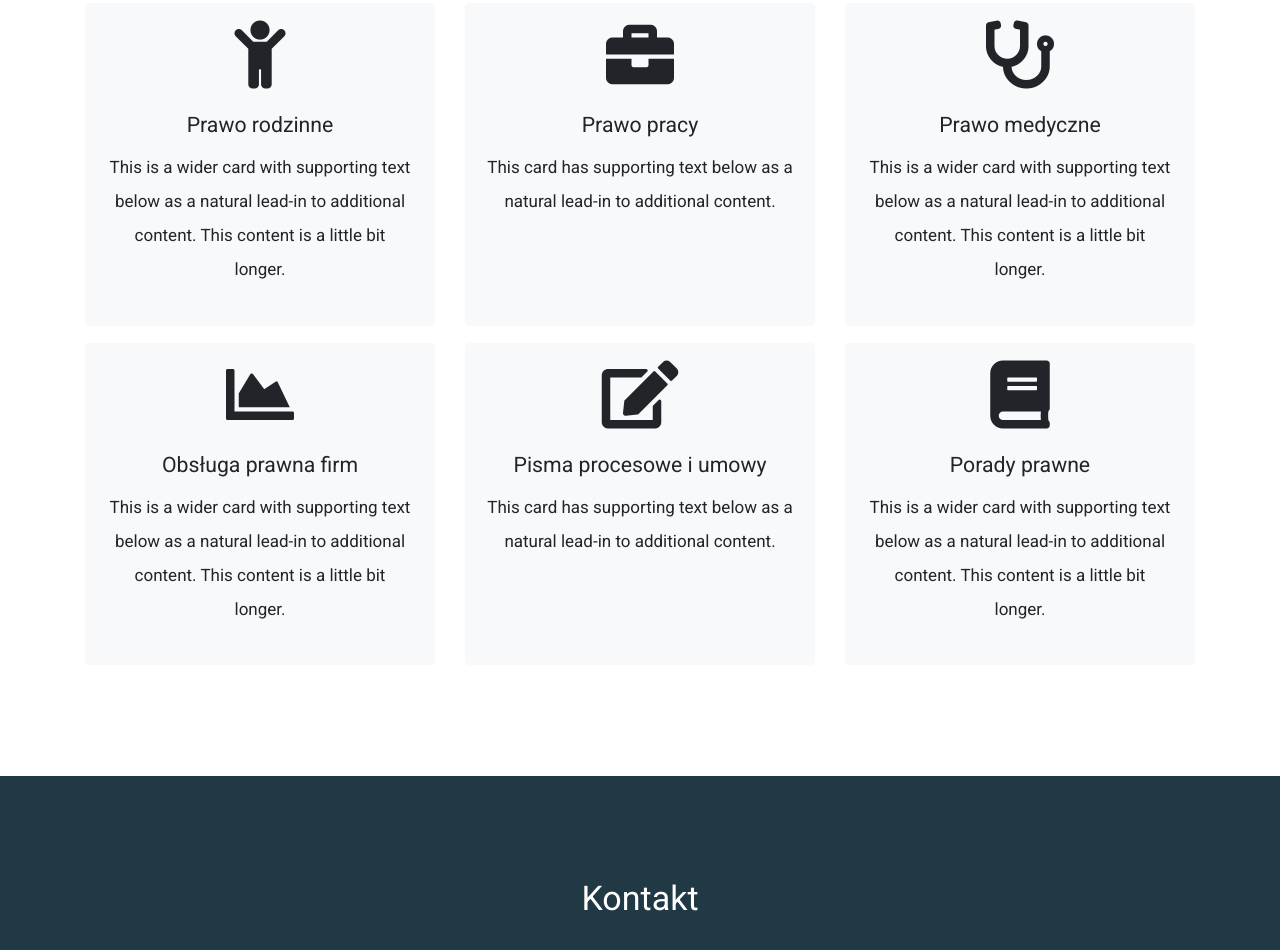
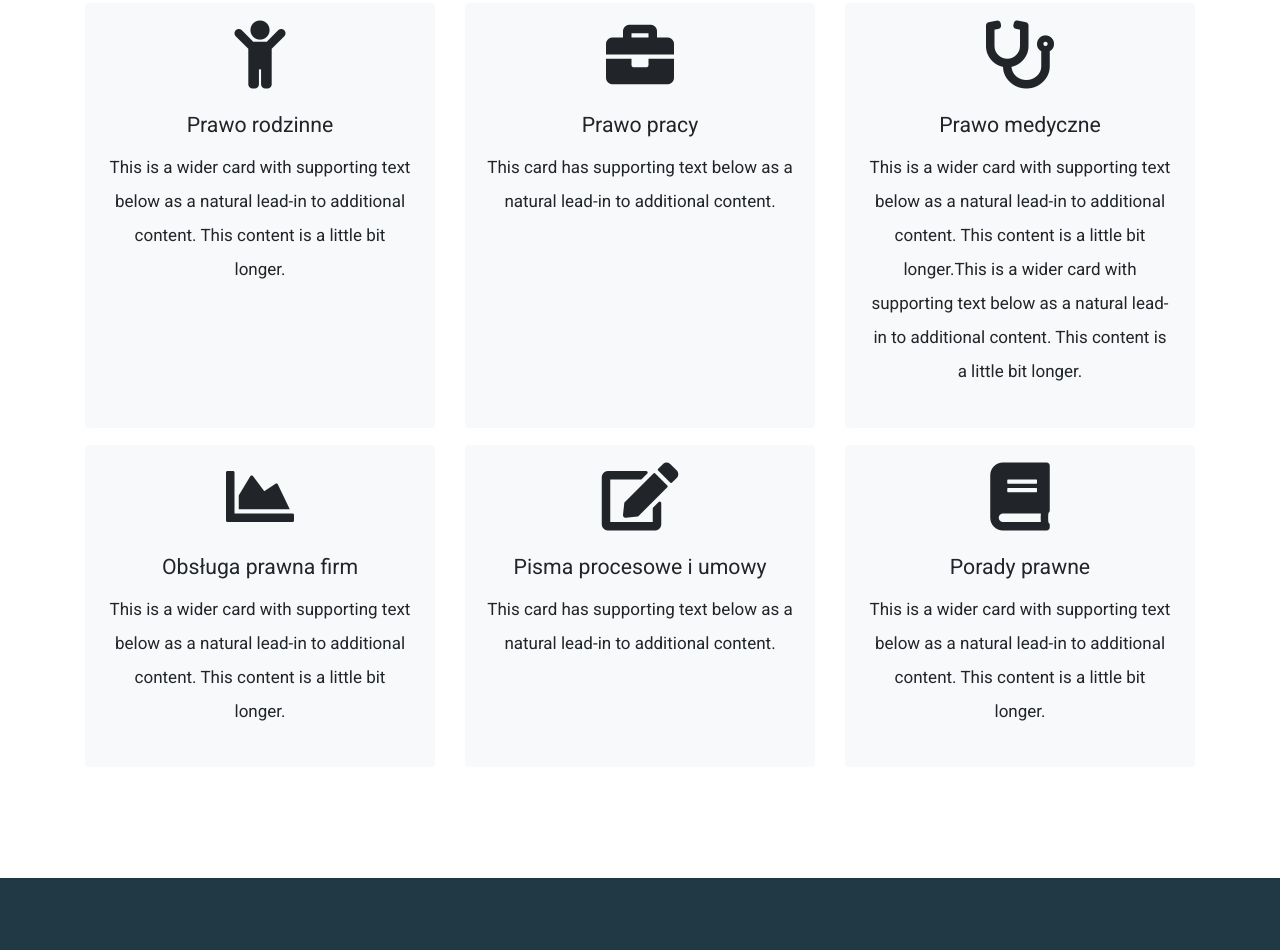
Before and after one commit to EwkaF/Law-Firm, a plain HTML site: page index.html in a window 1280 px wide. Shown: the part 3035-3985 px from the top of the page. Drawn offline with nearby package versions, Linux system fonts and the light colour scheme.

Commit message:
some changes

```diff
--- a/index.html
+++ b/index.html
@@ -221,7 +221,7 @@
         </span>
         <div class="card-body">
           <h5 class="card-title">Prawo medyczne</h5>
-          <p class="card-text">This is a wider card with supporting text below as a natural lead-in to additional content. This content is a little bit longer.</p>
+          <p class="card-text">This is a wider card with supporting text below as a natural lead-in to additional content. This content is a little bit longer.This is a wider card with supporting text below as a natural lead-in to additional content. This content is a little bit longer.</p>
         </div>
   </div>
 </div>
```
Also changed, not shown: 1 other file.
